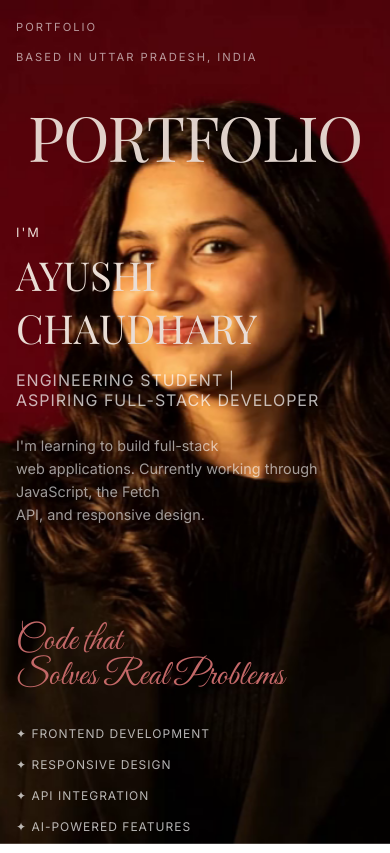
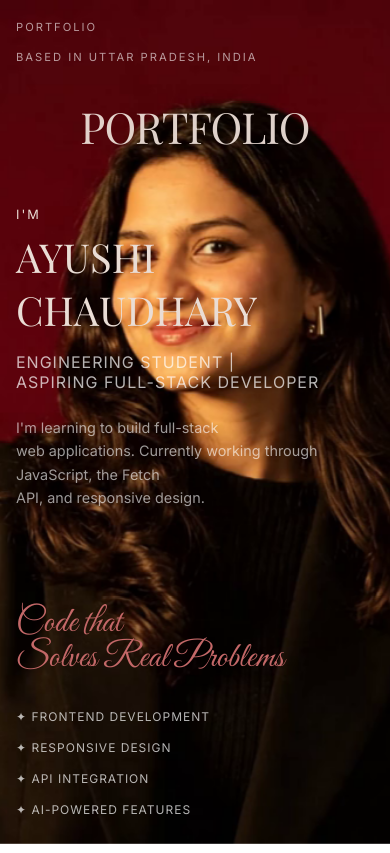
Before and after one commit to ayushichaudhary2045/Animated-Portfolio-Website, a plain HTML site: page index.html in a window 390 px wide. Shown: the top 853 px of the page. Drawn offline with nearby package versions, Linux system fonts and the light colour scheme; a web font is replaced by a local one.

Commit message:
fix hero title sizing across all mobile/tablet widths

```diff
--- a/style.css
+++ b/style.css
@@ -105,6 +105,11 @@ h4 {
     text-align: center;
     margin-bottom: 2rem;
     letter-spacing: -0.02em;
+    /* This is one decorative word — it must never break onto a second
+       line, regardless of the global overflow-wrap safety rule on body. */
+    white-space: nowrap;
+    overflow-wrap: normal;
+    word-break: keep-all;
 }
 
 .hero-content {
@@ -729,7 +734,7 @@ footer {
     }
 
     .hero-title {
-        font-size: 17vw;
+        font-size: 11vw;
     }
 
     .hero-text h2,
@@ -773,7 +778,7 @@ footer {
     }
 
     .hero-title {
-        font-size: 19vw;
+        font-size: 11vw;
         margin-bottom: 3rem;
     }
 
@@ -926,7 +931,7 @@ footer {
     }
 
     .hero-title {
-        font-size: 20vw;
+        font-size: 11vw;
         line-height: 0.9;
     }
 
@@ -1048,13 +1053,3 @@ footer {
         font-size: 0.75rem;
     }
 }
-
-/* Extra-small phones: 400px and below (e.g. 320px–375px devices).
-   Only .hero-title is adjusted here — at 20vw, the single unbroken
-   word "PORTFOLIO" was tight enough on very narrow phones to risk
-   clipping. Everything else in the 480px block above still applies. */
-@media (max-width: 400px) {
-    .hero-title {
-        font-size: 16vw;
-    }
-}
```
